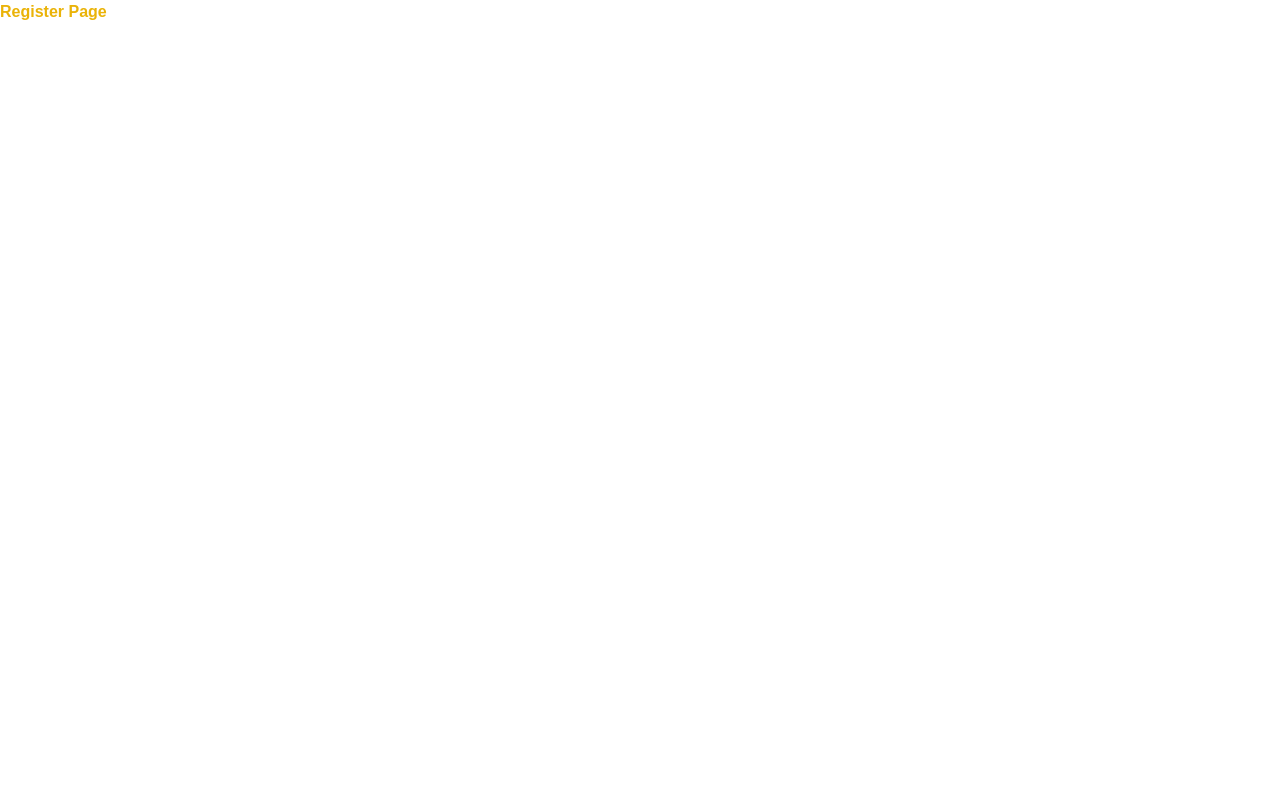
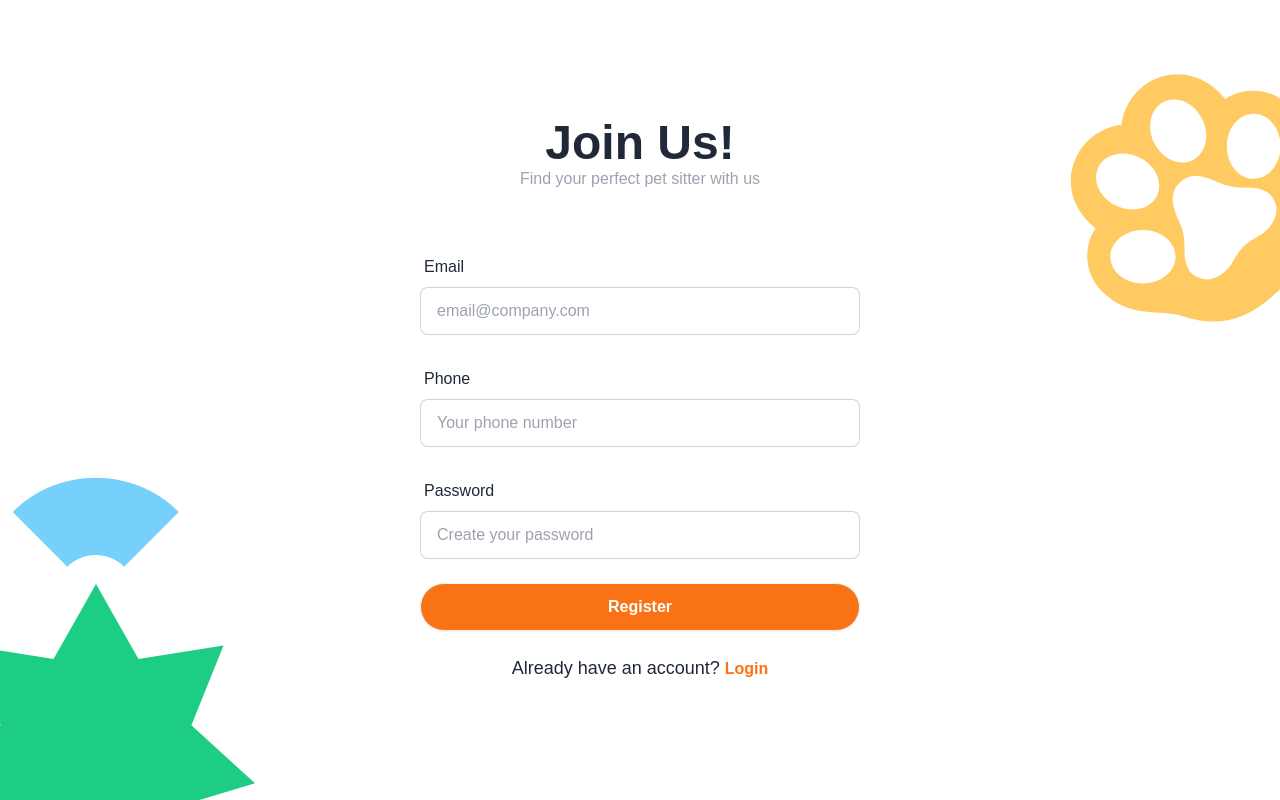
Before and after one commit to werapolJa/pet-sitter, a Next.js app: page /petowners/register in a window 1280 px wide. Built offline with nearby package versions, Linux system fonts and the light colour scheme.

Commit message:
feat: add ui petowners resgister page

```diff
--- a/pages/petowners/register.tsx
+++ b/pages/petowners/register.tsx
@@ -1,7 +1,74 @@
+import Image from "next/image";
+import registerSVG01 from "@/public/images/registerpetowner01.svg";
+import registerSVG02 from "@/public/images/registerpetowner02.svg";
+import Link from "next/link";
+
 export default function Register() {
-    return (
-      <div className="font-bold text-yellow-500">
-            Register Page
+  return (
+    <div className="w-screen h-screen">
+      <div className="w-full h-full relative">
+        <Image
+          src={registerSVG01}
+          alt="logo"
+          className="absolute right-0 top-0 hidden md:block"
+          priority
+        />
+        <Image
+          src={registerSVG02}
+          alt="logo"
+          className="absolute left-0 bottom-0 hidden md:block"
+          priority
+        />
       </div>
-    );
-  }
+
+      <div className="flex justify-center items-center w-full h-full absolute top-0 left-0 z-10">
+        <div className="w-[440px] text-center flex flex-col gap-14">
+          <div>
+            <h1 className="font-bold text-5xl">Join Us!</h1>
+            <h3 className="text-gray-400">
+              Find your perfect pet sitter with us
+            </h3>
+          </div>
+          <div className="w-full flex flex-col gap-6">
+            <label className="form-control">
+              <div className="label">
+                <span className="label-text text-base font-normal">Email</span>
+              </div>
+              <input
+                type="text"
+                placeholder="email@company.com"
+                className="input input-bordered focus:border-orange-500 focus:outline-orange-500"
+              />
+            </label>
+            <label className="form-control">
+              <div className="label">
+                <span className="label-text text-base font-normal">Phone</span>
+              </div>
+              <input
+                type="text"
+                placeholder="Your phone number"
+                className="input input-bordered focus:border-orange-500 focus:outline-orange-500"
+              />
+            </label>
+            <label className="form-control">
+              <div className="label">
+                <span className="label-text text-base font-normal">
+                  Password
+                </span>
+              </div>
+              <input
+                type="password"
+                placeholder="Create your password"
+                className="input input-bordered focus:border-orange-500 focus:outline-orange-500"
+              />
+            </label>
+            <button className="btn bg-orange-500 active:bg-orange-500 hover:bg-orange-500 text-white text-[16px] font-bold rounded-full">
+              Register
+            </button>
+            <p className="font-medium text-[18px]">Already have an account? <Link href="/petowners/login" className="font-bold text-[16px] text-orange-500">Login</Link></p>
+          </div>
+        </div>
+      </div>
+    </div>
+  );
+}
```
Also changed, not shown: public/images/registerpetowner01.svg (added), public/images/registerpetowner02.svg (added).
